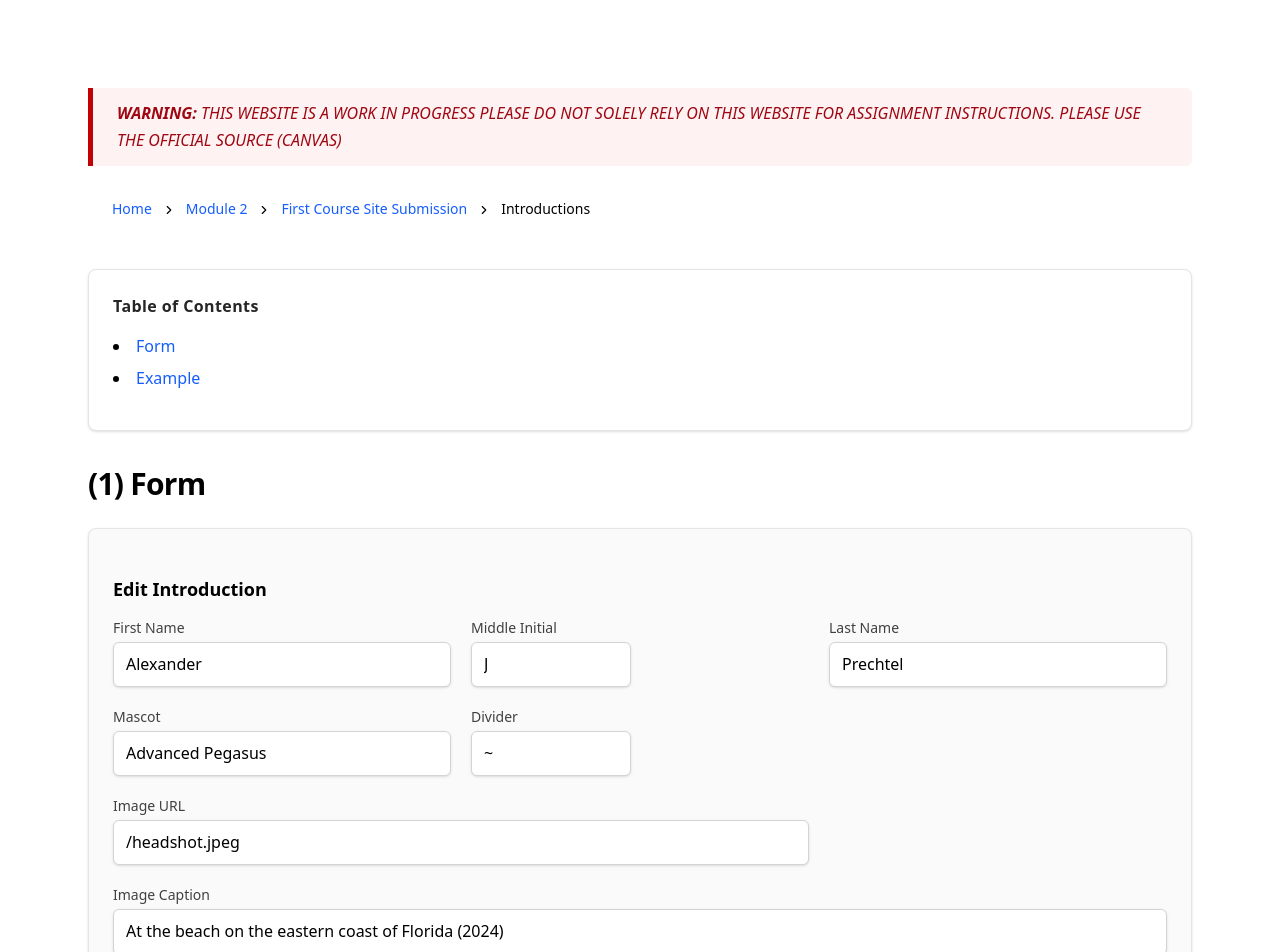
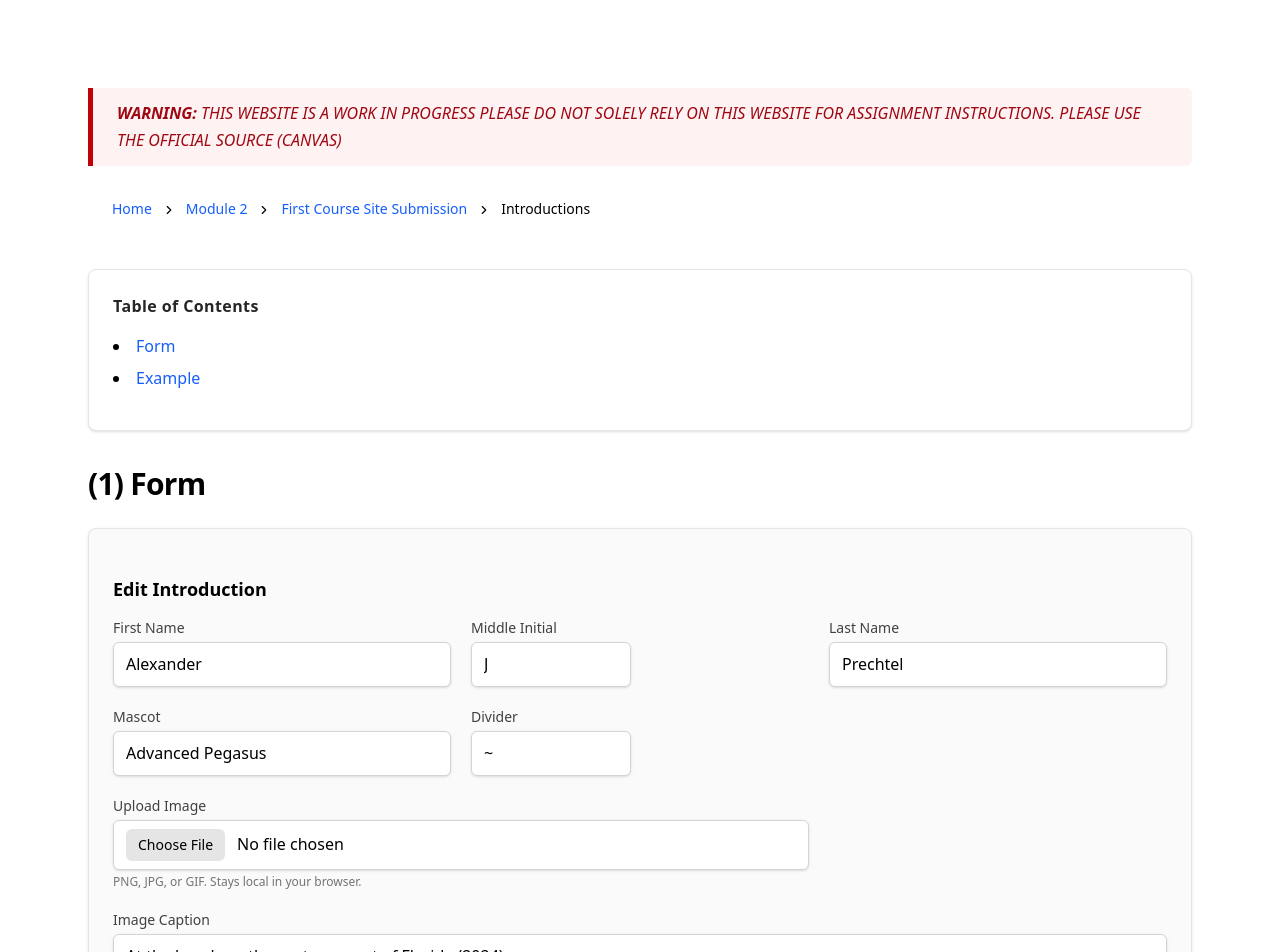
Before and after one commit to alexandernc0043/instructions, a Next.js app: page /module-2/first-course-site-submission/introductions in a window 1280 px wide. Shown: the top 952 px of the page. Built offline with nearby package versions, Linux system fonts and the light colour scheme.

Commit message:
image upload

```diff
--- a/src/components/data/Introductions.tsx
+++ b/src/components/data/Introductions.tsx
@@ -1,5 +1,5 @@
 "use client"
-import {useState} from "react";
+import {useEffect, useRef, useState} from "react";
 
 export default function Introductions() {
     const [firstName, setFirstName] = useState("Alexander");
@@ -9,6 +9,26 @@ export default function Introductions() {
     const [divider, setDivider] = useState("~");
     const [mascot, setMascot] = useState("Advanced Pegasus");
     const [image, setImage] = useState("/headshot.jpeg")
+    // Track an object URL for uploaded images to revoke when replaced/unmounted
+    const imageObjectUrlRef = useRef<string | null>(null)
+    const handleImageFileChange = (e: React.ChangeEvent<HTMLInputElement>) => {
+        const file = e.target.files?.[0]
+        if (!file) return
+        // Revoke previous object URL to avoid memory leaks
+        if (imageObjectUrlRef.current) {
+            URL.revokeObjectURL(imageObjectUrlRef.current)
+        }
+        const url = URL.createObjectURL(file)
+        imageObjectUrlRef.current = url
+        setImage(url)
+    }
+    useEffect(() => {
+        return () => {
+            if (imageObjectUrlRef.current) {
+                URL.revokeObjectURL(imageObjectUrlRef.current)
+            }
+        }
+    }, [])
     const [imageCaption, setImageCaption] = useState("At the beach on the eastern coast of Florida (2024)")
     const [personalBackground, setPersonalBackground] = useState("Grew up north of Charlotte, and have always had a love of computers.")
     const [professionalBackground, setProfessionalBackground] = useState("This is my first semester as an Instructional Assistant/Teachers Assistant, but before that I was a Peer Tutor for CCI.")
@@ -118,15 +138,15 @@ export default function Introductions() {
                         </div>
 
                         <div className="flex flex-col gap-1 xl:col-span-2">
-                            <label className="font-medium text-sm text-neutral-700" htmlFor="image">Image URL</label>
+                            <label className="font-medium text-sm text-neutral-700" htmlFor="imageFile">Upload Image</label>
                             <input
-                                id="image"
-                                type="text"
-                                value={image}
-                                onChange={(e) => setImage(e.target.value)}
-                                placeholder="/headshot.jpeg"
-                                className="border border-neutral-300 rounded-md px-3 py-2 bg-white placeholder-neutral-400 shadow-sm focus:outline-none focus:ring-2 focus:ring-blue-500 focus:border-blue-500"
+                                id="imageFile"
+                                type="file"
+                                accept="image/*"
+                                onChange={handleImageFileChange}
+                                className="border border-neutral-300 rounded-md px-3 py-2 bg-white placeholder-neutral-400 shadow-sm focus:outline-none focus:ring-2 focus:ring-blue-500 focus:border-blue-500 file:mr-3 file:py-1.5 file:px-3 file:rounded-md file:border-0 file:text-sm file:font-medium file:bg-neutral-200 hover:file:bg-neutral-300"
                             />
+                            <p className="text-xs text-neutral-500">PNG, JPG, or GIF. Stays local in your browser.</p>
                         </div>
 
                         <div className="sm:col-span-2 xl:col-span-3 flex flex-col gap-1">
```
